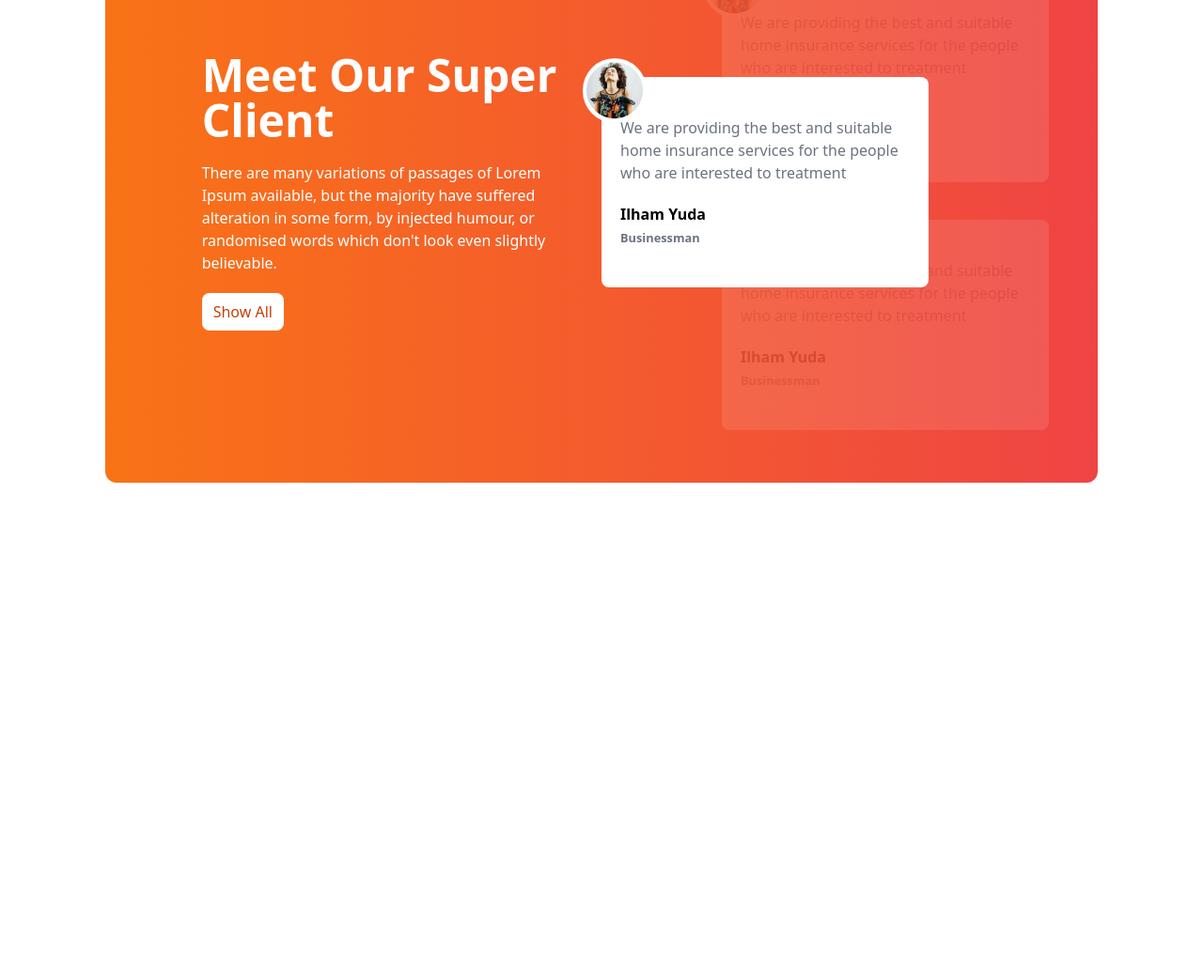
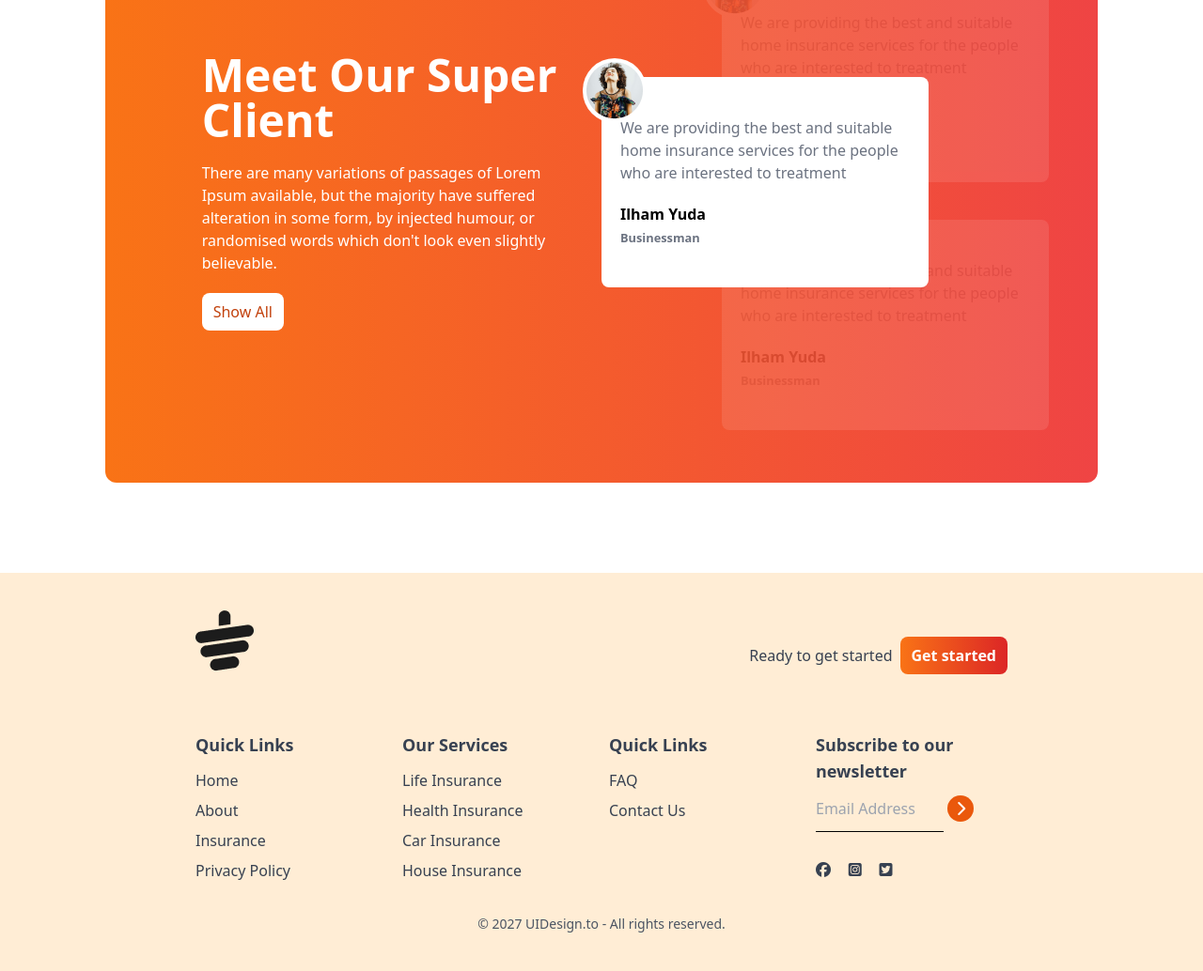
Before and after one commit to ashraful-islam-siam/tea-house-tailwind, a plain HTML site: page index.html in a window 1280 px wide. Shown: the part 1850-2884 px from the top of the page at 94% size. Before the commit the page ends 2460 px from the top, so only its background shows below. Drawn offline with nearby package versions, Linux system fonts and the light colour scheme.

Commit message:
Footer section done

```diff
--- a/index.html
+++ b/index.html
@@ -266,6 +266,113 @@
           </div>
         </div>
       </section>
+
+      <!-- News Section -->
+      <section></section>
     </main>
+    <!-- Footer  -->
+    <footer class="bg-orange-100 text-gray-700 py-10 px-4 md:px-16">
+      <div class="w-9/12 mx-auto">
+        <!-- Logo -->
+        <div class="mb-8 flex justify-between items-center">
+          <img src="./images/cup.png" class="mb-8" alt="" />
+          <div class="flex items-center gap-2">
+            <h4>Ready to get started</h4>
+            <button
+              class="bg-gradient-to-r from-orange-500 to-red-600 px-3 py-2 text-white rounded-lg font-bold"
+            >
+              Get started
+            </button>
+          </div>
+        </div>
+
+        <!-- Links -->
+        <div class="grid grid-cols-1 md:grid-cols-2 lg:grid-cols-4 gap-4">
+          <!-- First Column -->
+          <div>
+            <h3 class="font-semibold text-lg mb-3">Quick Links</h3>
+
+            <ul class="space-y-2">
+              <li>
+                <a class="hover:text-orange-600" href="#">Home</a>
+              </li>
+              <li>
+                <a class="hover:text-orange-600" href="#">About</a>
+              </li>
+              <li>
+                <a class="hover:text-orange-600" href="#">Insurance</a>
+              </li>
+              <li>
+                <a class="hover:text-orange-600" href="#">Privacy Policy</a>
+              </li>
+            </ul>
+          </div>
+
+          <!-- Second Column -->
+          <div>
+            <h3 class="font-semibold text-lg mb-3">Our Services</h3>
+
+            <ul class="space-y-2">
+              <li>
+                <a class="hover:text-orange-600" href="#">Life Insurance</a>
+              </li>
+              <li>
+                <a class="hover:text-orange-600" href="#">Health Insurance</a>
+              </li>
+              <li>
+                <a class="hover:text-orange-600" href="#">Car Insurance</a>
+              </li>
+              <li>
+                <a class="hover:text-orange-600" href="#">House Insurance</a>
+              </li>
+            </ul>
+          </div>
+
+          <!-- Third Column -->
+          <div>
+            <h3 class="font-semibold text-lg mb-3">Quick Links</h3>
+
+            <ul class="space-y-2">
+              <li>
+                <a class="hover:text-orange-600" href="#">FAQ</a>
+              </li>
+              <li>
+                <a class="hover:text-orange-600" href="#">Contact Us</a>
+              </li>
+            </ul>
+          </div>
+
+          <!-- Fourth Column-->
+          <div>
+            <h3 class="font-semibold text-lg mb-3">
+              Subscribe to our newsletter
+            </h3>
+            <div class="flex flex-col space-y-2">
+              <div>
+                <input
+                  type="text"
+                  placeholder="Email Address"
+                  class="bg-transparent border-b border-black w-4/6 pb-3 outline-none"
+                />
+                <i
+                  class="fa-solid fa-chevron-right w-7 h-7 bg-orange-600 inline-flex rounded-full text-white justify-center items-center"
+                ></i>
+
+                <div class="flex justify-between w-2/5 mb-2 mt-8">
+                  <i class="fa-brands fa-facebook"></i>
+                  <i class="fa-brands fa-square-instagram"></i>
+                  <i class="fa-brands fa-square-twitter"></i>
+                </div>
+              </div>
+            </div>
+          </div>
+        </div>
+        <div class="text-center pt-4 mt-4">
+          <p class="text-sm text-gray-600">
+            © 2027 UIDesign.to - All rights reserved.
+          </p>
+        </div>
+      </div>
+    </footer>
   </body>
 </html>
```
